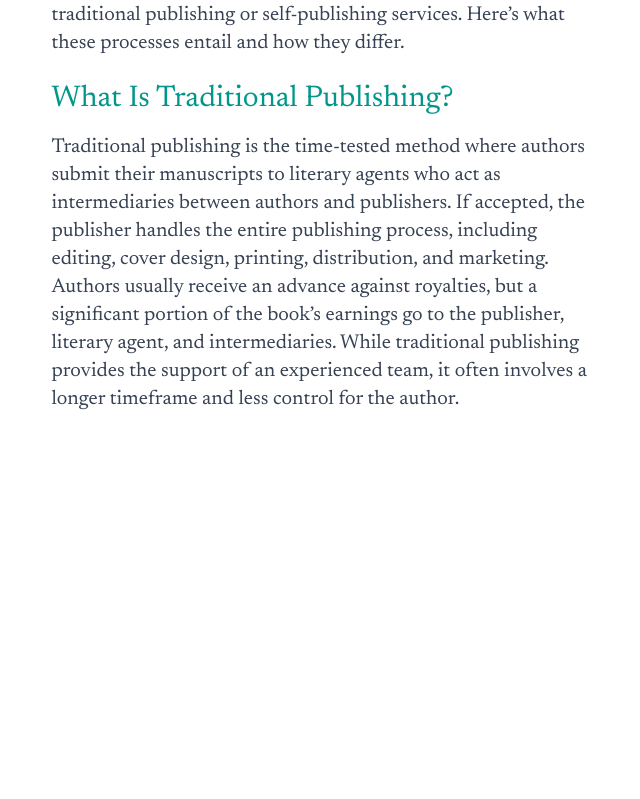
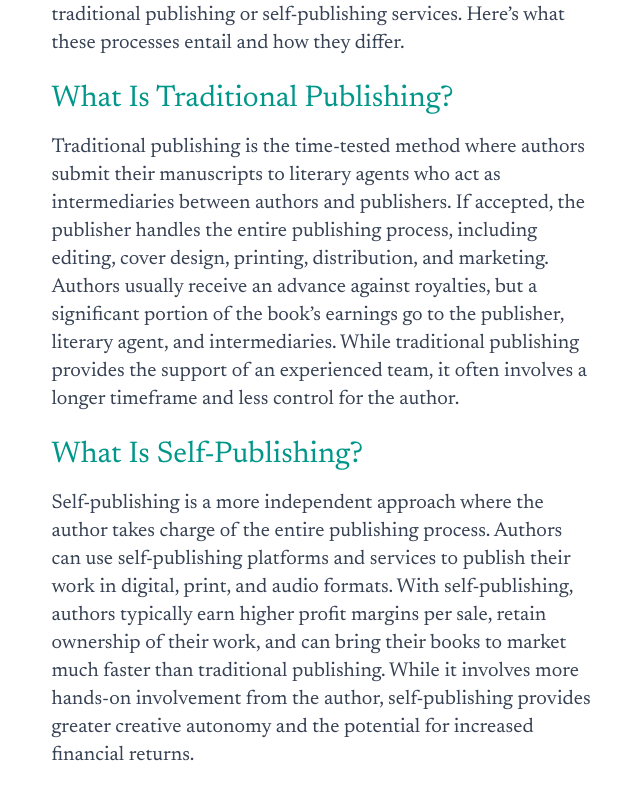
Before and after one commit to FahizOzil/palmbay-publisher, a Next.js app: page /guides/self-publishing in a window 1280 px wide. Shown: the part 1319-2118 px from the top of the page, without its empty margins (318-958 px from the left). Before the commit the page ends 1780 px from the top, so only its background shows below. Built offline with nearby package versions, Linux system fonts and the light colour scheme.

Commit message:
Update SelfPublishingSection.jsx

```diff
--- a/app/guides/self-publishing/SelfPublishingSection.jsx
+++ b/app/guides/self-publishing/SelfPublishingSection.jsx
@@ -39,6 +39,12 @@ const SelfPublishingSection = () => {
         <p className="mt-4 text-gray-700">
         Traditional publishing is the time-tested method where authors submit their manuscripts to literary agents who act as intermediaries between authors and publishers. If accepted, the publisher handles the entire publishing process, including editing, cover design, printing, distribution, and marketing. Authors usually receive an advance against royalties, but a significant portion of the book’s earnings go to the publisher, literary agent, and intermediaries. While traditional publishing provides the support of an experienced team, it often involves a longer timeframe and less control for the author.
         </p>
+        <h3 className="text-3xl  text-teal-600 mt-6">
+        What Is Self-Publishing?
+        </h3>
+        <p className="mt-4 text-gray-700">
+        Self-publishing is a more independent approach where the author takes charge of the entire publishing process. Authors can use self-publishing platforms and services to publish their work in digital, print, and audio formats. With self-publishing, authors typically earn higher profit margins per sale, retain ownership of their work, and can bring their books to market much faster than traditional publishing. While it involves more hands-on involvement from the author, self-publishing provides greater creative autonomy and the potential for increased financial returns.
+        </p>
       </div>
 
       {/* Right Side - Call to Action */}
```
